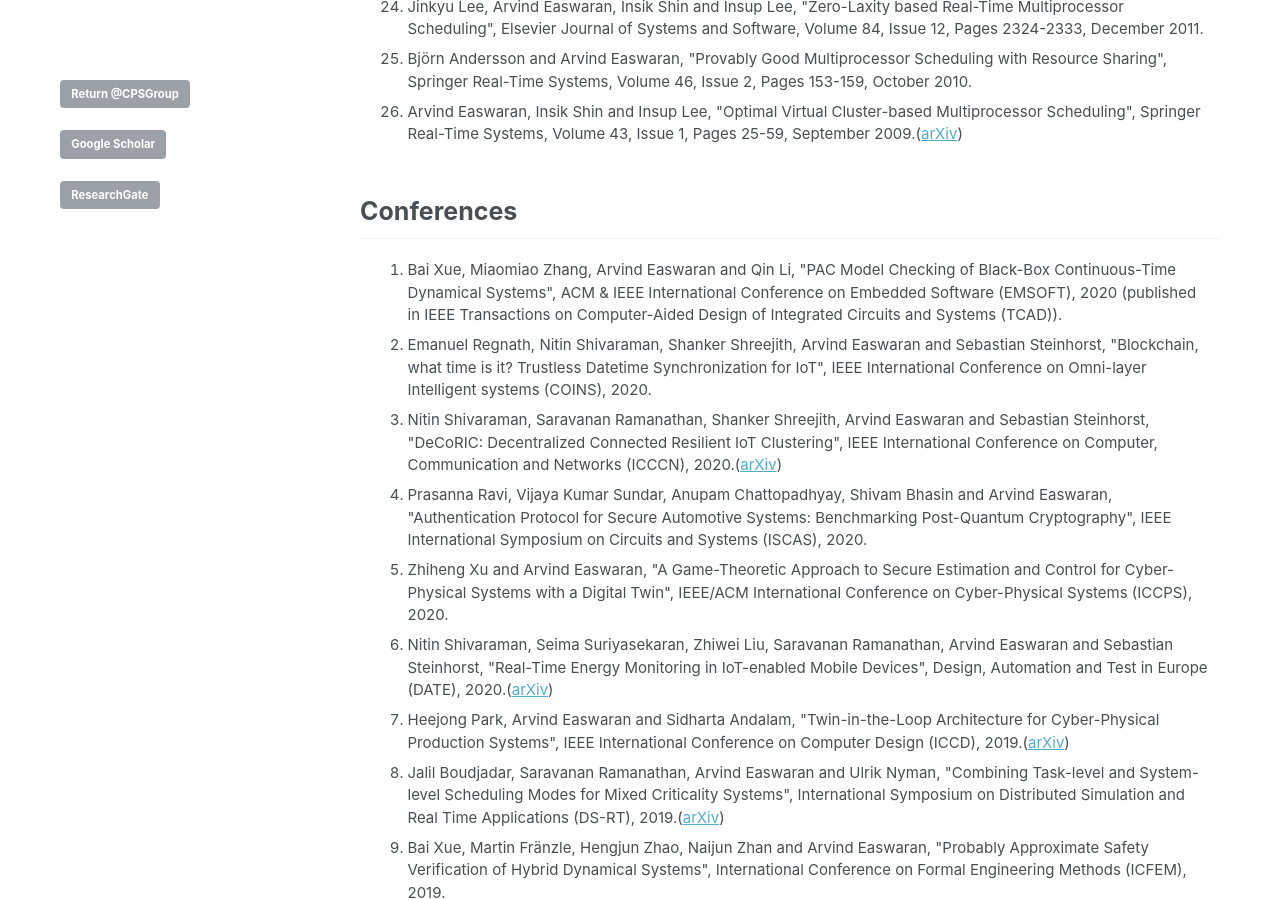
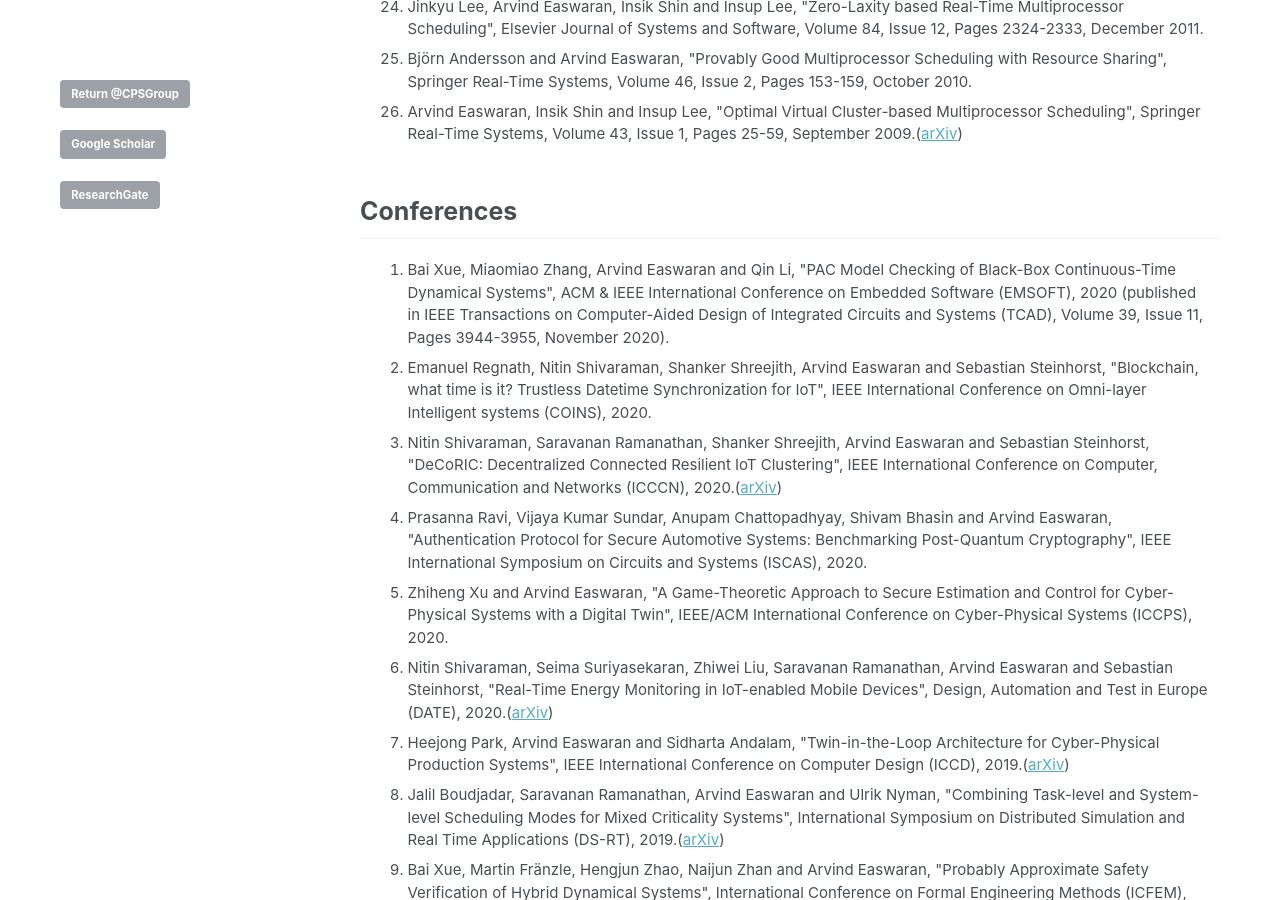
Before and after one commit to CPS-research-group/CPS-research-group.github.io, a Jekyll site: the page built from _pages/research_profile.md, in a window 1280 px wide and 900 px high, scrolled down 1929 px. Built offline with Jekyll 4.4.1, drawn with Linux system fonts in a browser that asks for light colours; some of the changed text lies outside the part shown.

Commit message:
Updates.

```diff
--- a/_pages/research_profile.md
+++ b/_pages/research_profile.md
@@ -31,7 +31,7 @@
       			<li class="a">Hyeonjoong Cho and Arvind Easwaran, "Flow Network Models for Online Scheduling Real-Time Tasks on Multiprocessors", IEEE Access.</li>
 			<li class="a">Ankita Samaddar, Arvind Easwaran and Rui Tan, "A Schedule Randomization Policy to Mitigate Timing Attacks in WirelessHART Networks", Springer Real-Time Systems.</li>
 			<li class="a">Linshan Jiang, Rui Tan and Arvind Easwaran, "Resilience Bounds of Network Clock Synchronization with Fault Correction", ACM Transactions on Sensor Networks.(<a href="http://arxiv.org/abs/2006.15832">arXiv</a>)</li>
-			<li class="a">Mainak Dan, Seshadhri Srinivasan, Suresh Sundaram, Arvind Easwaran and Luigi Glielmo, "A Scenario-based Branch-and-Bound Approach for MES Scheduling in Urban Buildings", IEEE Transactions on Industrial Informatics.(<a href="http://arxiv.org/abs/2003.03750">arXiv</a>)</li>
+			<li class="a">Mainak Dan, Seshadhri Srinivasan, Suresh Sundaram, Arvind Easwaran and Luigi Glielmo, "A Scenario-based Branch-and-Bound Approach for MES Scheduling in Urban Buildings", IEEE Transactions on Industrial Informatics (TII), Volume 16, Issue 12, Pages 7510-7520, December 2020.(<a href="http://arxiv.org/abs/2003.03750">arXiv</a>)</li>
     			<li class="a">Debjyoti Bhattacharjee, Yaswanth Tavva, Arvind Easwaran and Anupam Chattopadhyay, "Crossbar-Constrained Technology Mapping for ReRAM based In-Memory Computing", IEEE Transactions on Computers, Volume 69, Issue 5, Pages: 734-748, May 2020.</li>
 			<li class="a">Hyeonjoong Cho, Chulgoo Kim, Joohyung Sun, Arvind Easwaran, Ju-Derk Park and Byeong-Cheol Choi, "Scheduling Parallel Real-time Tasks on the Minimum Number of Processors", IEEE Transactions on Parallel and Distributed Systems, Volume 31, Issue 1, Pages 171-186, January 2020.</li>
     			<li class="a">Joohyung Sun, Hyeonjoong Cho, Arvind Easwaran, Ju-Derk Park and Byeong-Cheol Choi, "Flow Network-based Real-Time Scheduling for Reducing Static Energy Consumption on Multiprocessors", IEEE Access, Volume 7, Issue 1, Pages 1330-1344, December 2019.</li>
@@ -58,7 +58,7 @@
 
 ## Conferences
    <ol>
-     		        <li class="a">Bai Xue, Miaomiao Zhang, Arvind Easwaran and Qin Li, "PAC Model Checking of Black-Box Continuous-Time Dynamical Systems", ACM & IEEE International Conference on Embedded Software (EMSOFT), 2020 (published in IEEE Transactions on Computer-Aided Design of Integrated Circuits and Systems (TCAD)).</li>
+     		        <li class="a">Bai Xue, Miaomiao Zhang, Arvind Easwaran and Qin Li, "PAC Model Checking of Black-Box Continuous-Time Dynamical Systems", ACM & IEEE International Conference on Embedded Software (EMSOFT), 2020 (published in IEEE Transactions on Computer-Aided Design of Integrated Circuits and Systems (TCAD), Volume 39, Issue 11, Pages 3944-3955, November 2020).</li>
    		        <li class="a">Emanuel Regnath, Nitin Shivaraman, Shanker Shreejith, Arvind Easwaran and Sebastian Steinhorst, "Blockchain, what time is it? Trustless Datetime Synchronization for IoT", IEEE International Conference on Omni-layer Intelligent systems (COINS), 2020.</li>
    		        <li class="a">Nitin Shivaraman, Saravanan Ramanathan, Shanker Shreejith, Arvind Easwaran and Sebastian Steinhorst, "DeCoRIC: Decentralized Connected Resilient IoT Clustering", IEEE International Conference on Computer, Communication and Networks (ICCCN), 2020.(<a href="http://arxiv.org/abs/2004.14072">arXiv</a>)</li>
    			<li class="a">Prasanna Ravi, Vijaya Kumar Sundar, Anupam Chattopadhyay, Shivam Bhasin and Arvind Easwaran, "Authentication Protocol for Secure Automotive Systems: Benchmarking Post-Quantum Cryptography", IEEE International Symposium on Circuits and Systems (ISCAS), 2020.</li>
```
